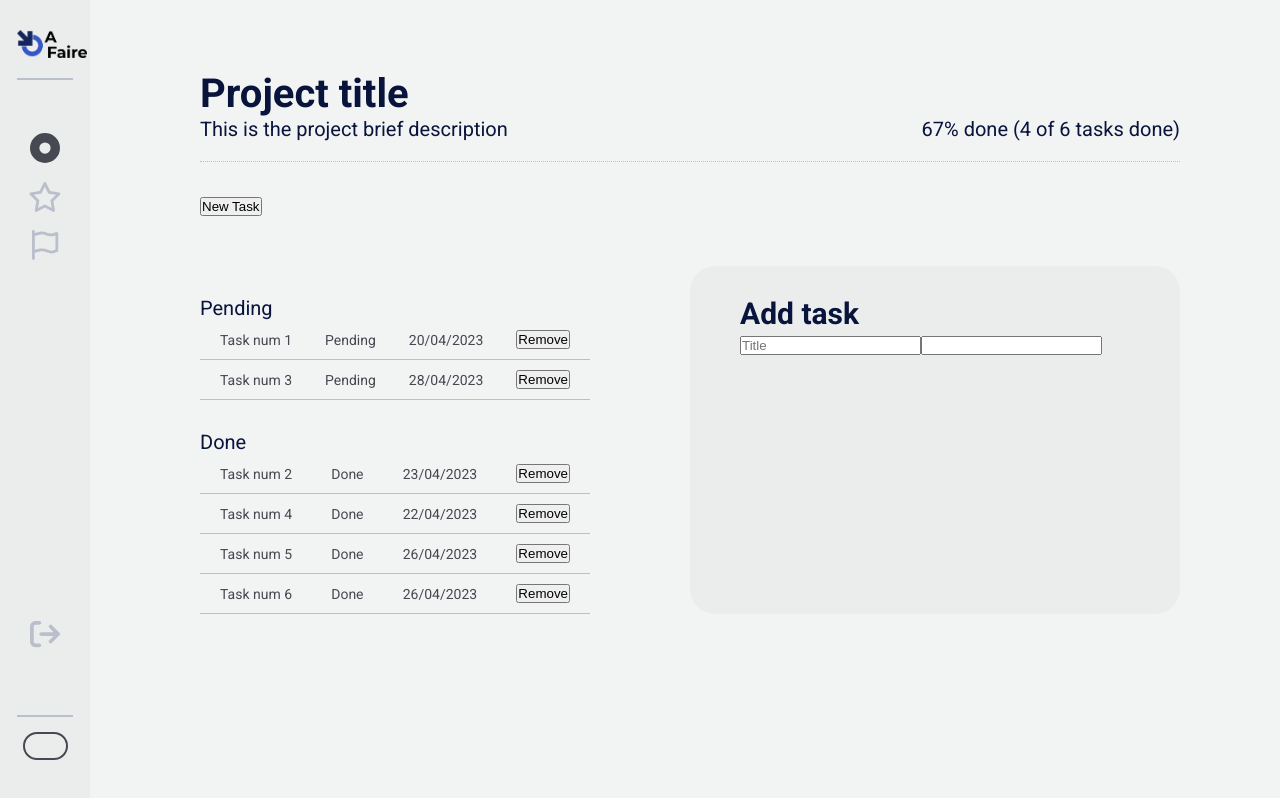
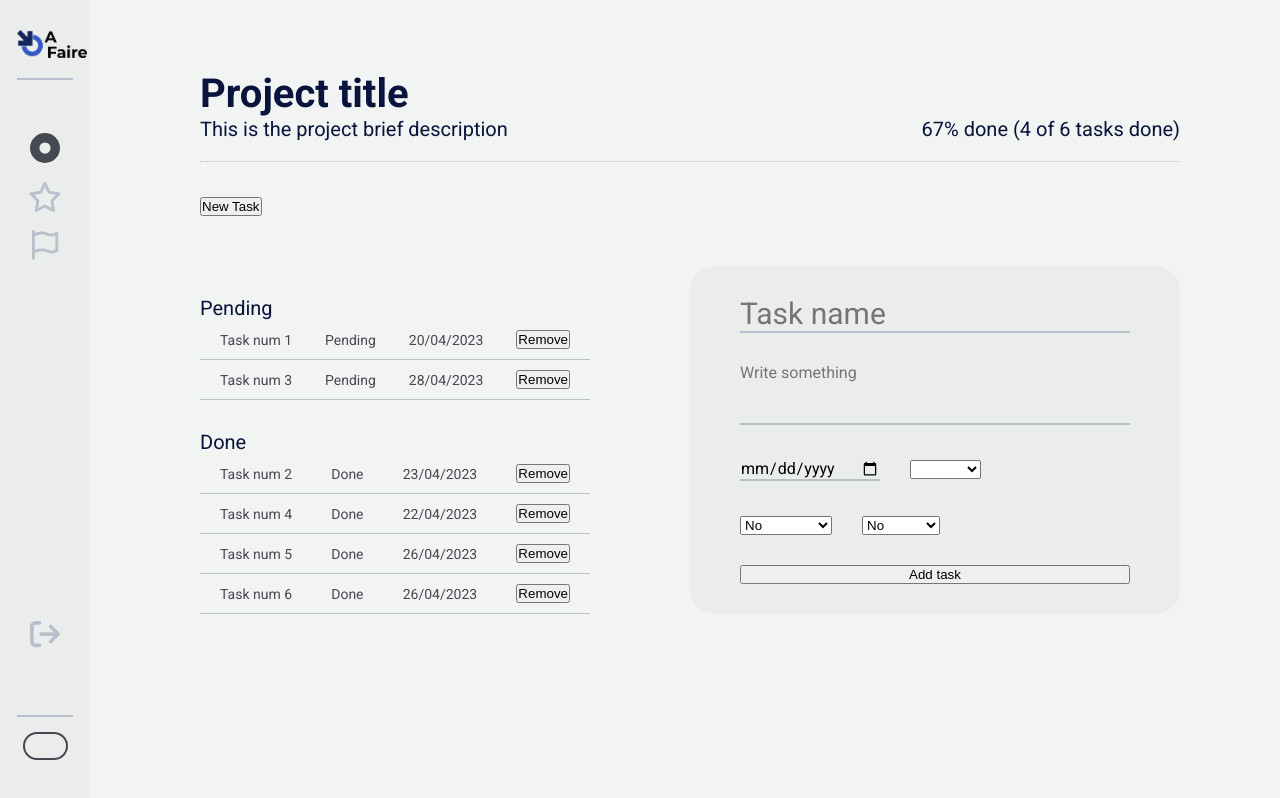
Before and after one commit to annalemonbcn/final-project, a Vue app: page /task/add-task in a window 1280 px wide. Built offline with nearby package versions, Linux system fonts and the light colour scheme.

Commit message:
New task functionality added. Pending: re-render lists

```diff
--- a/src/stores/tasks.js
+++ b/src/stores/tasks.js
@@ -7,55 +7,61 @@ export default defineStore('tasks', {
         {
           title: 'Task num 1',
           status: 'Pending',
+          description: '',
           user: 'AA',
           date: '20/04/2023',
           flag: true,
-          favourites: true,
+          favourite: true,
           url: 'task_num_1'
         },
         {
           title: 'Task num 2',
           status: 'Done',
+          description: '',
           user: 'AB',
           date: '23/04/2023',
           flag: false,
-          favourites: true,
+          favourite: true,
           url: 'task_num_2'
         },
         {
           title: 'Task num 3',
           status: 'Pending',
+          description: '',
           user: 'AC',
           date: '28/04/2023',
           flag: false,
-          favourites: false,
+          favourite: false,
           url: 'task_num_3'
         },
         {
           title: 'Task num 4',
           status: 'Done',
+          description: '',
           user: 'AD',
           date: '22/04/2023',
           flag: false,
-          favourites: true,
+          favourite: true,
           url: 'task_num_4'
         },
         {
           title: 'Task num 5',
           status: 'Done',
+          description: '',
           user: 'AE',
           date: '26/04/2023',
           flag: false,
-          favourites: false,
+          favourite: false,
           url: 'task_num_5'
         },
         {
           title: 'Task num 6',
           status: 'Done',
+          description: '',
           user: 'AE',
           date: '26/04/2023',
           flag: false,
-          favourites: true,
+          favourite: true,
           url: 'task_num_6'
         }
       ],
@@ -89,7 +95,7 @@ export default defineStore('tasks', {
     _getDoneTasksCount(){
       return this._getDoneTasks().length;
     },
-    _gefavouritesTasksCount(){
+    _getFavouritesTasksCount(){
       return this._getfavouritesTasks().length;
     },
     _getFlaggedTasksCount(){
--- a/src/views/AddTaskView.vue
+++ b/src/views/AddTaskView.vue
@@ -1,16 +1,109 @@
 <template>
   <div class="info-right">
-    <h2>Add task</h2>
-    <div>
-      <input type="text" placeholder="Title">
-      <input type="text">
+    <div id="task-add">
+      <!-- <h2>Add task</h2> -->
+      <div>
+        <input id="task-add-name" type="text" name="title" placeholder="Task name" v-model="task.title">
+      </div>
+      <textarea name="description" id="" placeholder="Write something" v-model="task.description"></textarea>
+      <div>
+        <input name="date" type="date" v-model="task.date">
+        <select id="task-add-status" name="status" v-model="task.status">
+          <option disabled value="Status">Status</option>
+          <option value="Pending">Pending</option>
+          <option value="Done">Done</option>
+        </select>
+      </div>
+      <div>
+        <select name="flag" v-model="task.flag">
+          <option disabled value="flag">Impediment</option>
+          <option value="true">Yes</option>
+          <option value="false">No</option>
+        </select>
+        <select id="task-add-favourite" name="favourite" v-model="task.favourite">
+          <option disabled value="favourite">Favourite</option>
+          <option value="true">Yes</option>
+          <option value="false">No</option>
+        </select>
+      </div>
+      <button @click="_createNewTask">Add task</button>
     </div>
   </div>
 </template>
 
 <script>
+import TasksStore from '../stores/tasks';
+import { mapActions, mapState } from 'pinia';
 
+export default {
+  name: 'AddTaskView',
+  components: {
+
+  },
+  data(){
+    return {
+      task: {
+        title: '',
+        status: '',
+        description: '',
+        user: '',
+        date: '',
+        flag: false,
+        favourite: false,
+      }
+    }
+  },
+  methods: {
+    ...mapActions(TasksStore, ['_addTask']),
+
+    _createNewTask(){
+      // Add task
+      this._addTask(this.task);
+      // Reset fields
+      this._reset();
+      console.log(this.tasks);
+    },
+    _reset(){
+      this.task = {
+        title: '',
+        status: '',
+        description: '',
+        user: '',
+        date: '',
+        flag: false,
+        favourite: false,
+      }
+    }
+  },
+  computed: {
+    ...mapState(TasksStore, ['tasks']),
+  }
+}
 </script>
 
 <style scoped>
+  #task-add{
+    display: flex;
+    flex-flow: column nowrap;
+    gap: 30px;
+  }
+  input, textarea{
+    background-color: transparent;
+    border: 0;
+    border-bottom: 2px solid var(--tertiary-color);
+
+    font-size: 16px;
+    font-family: Roboto;
+  }
+  input#task-add-name{
+    font-size: 30px;
+    width: 100%;
+  }
+  textarea {
+    resize: none;
+    height: 60px;
+  }
+  select#task-add-status, select#task-add-favourite{
+    margin-left: 30px;
+  }
 </style>
```
